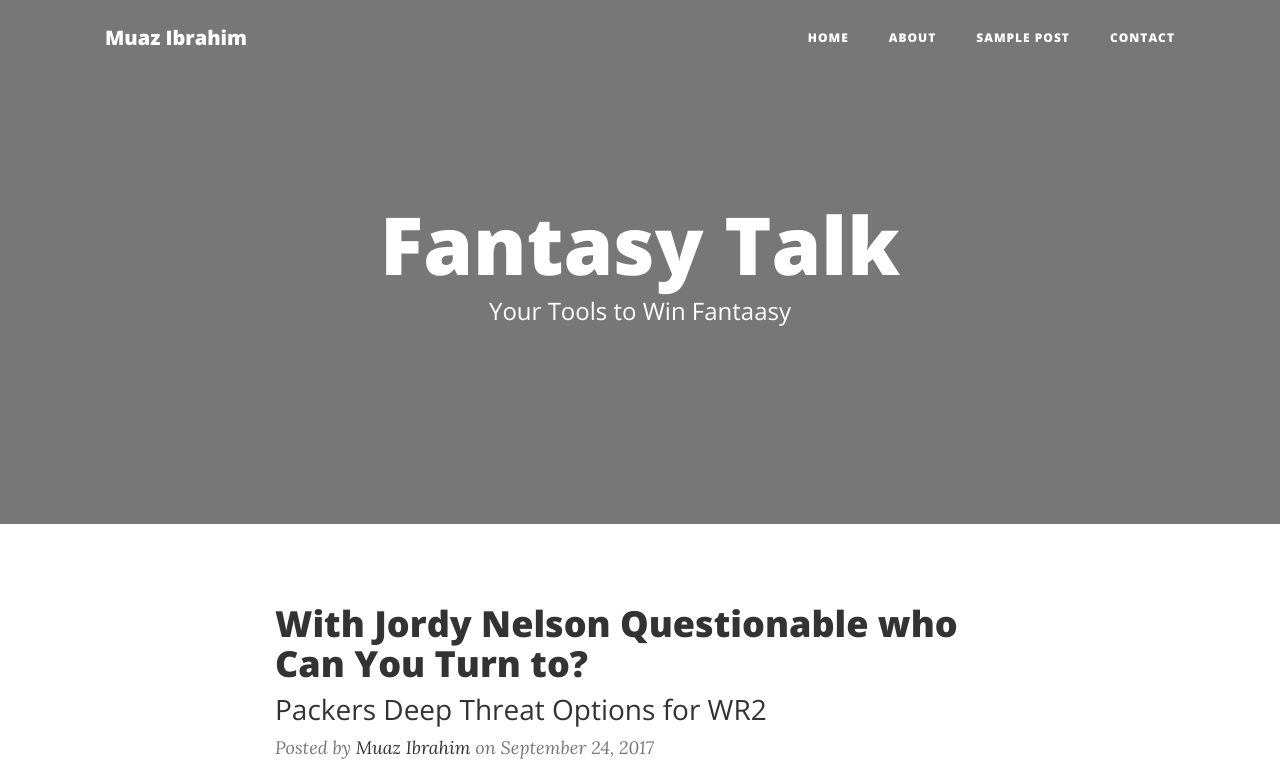
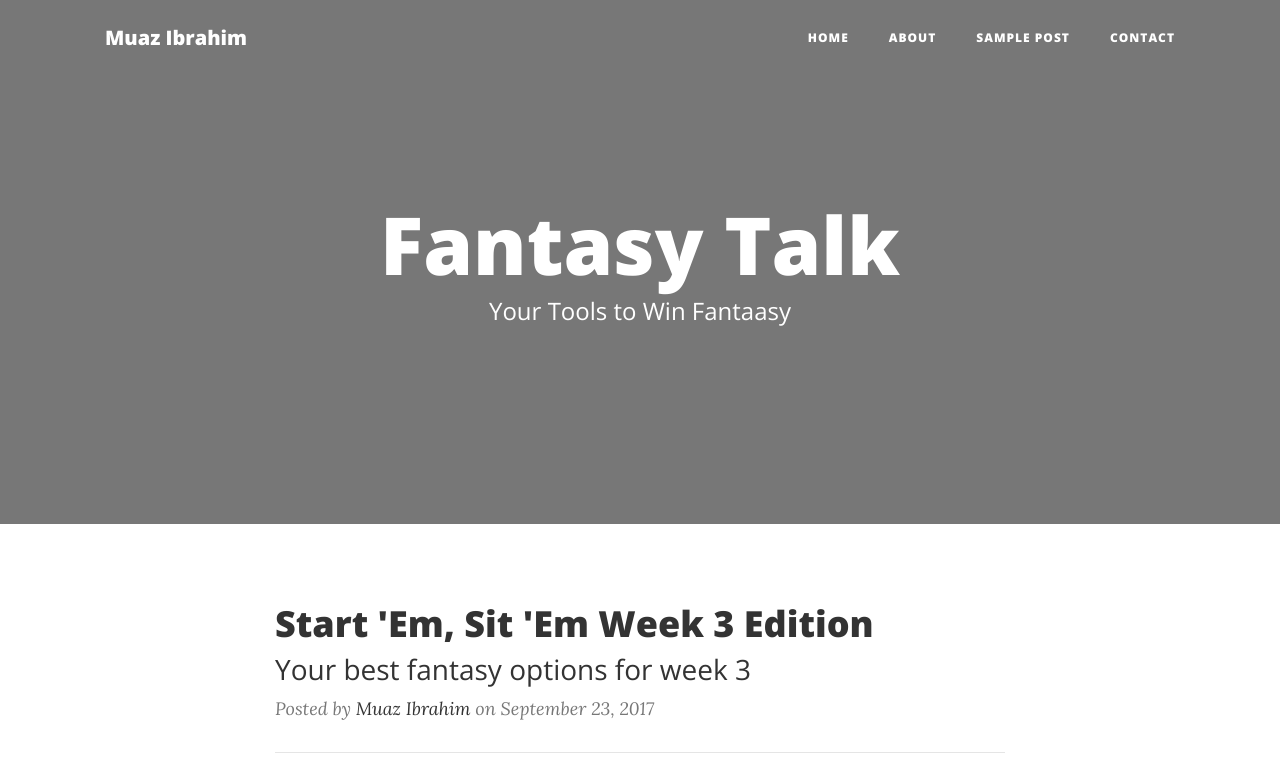
Before and after one commit to muazthegoat/muazthegoat.github.io, a website: page index.html in a window 1280 px wide. Shown: the top 780 px of the page. Drawn offline with nearby package versions, Linux system fonts and the light colour scheme.

Commit message:
Update index.html

```diff
--- a/index.html
+++ b/index.html
@@ -73,15 +73,15 @@
           <div class="post-preview">
             <a href="post.html">
               <h2 class="post-title">
-                With Jordy Nelson Questionable who Can You Turn to?
+                Start 'Em, Sit 'Em Week 3 Edition
               </h2>
               <h3 class="post-subtitle">
-                Packers Deep Threat Options for WR2
+                Your best fantasy options for week 3
               </h3>
             </a>
             <p class="post-meta">Posted by
               <a href="#">Muaz Ibrahim</a>
-              on September 24, 2017</p>
+              on September 23, 2017</p>
           </div>
           <hr>
           <div class="post-preview">
```
